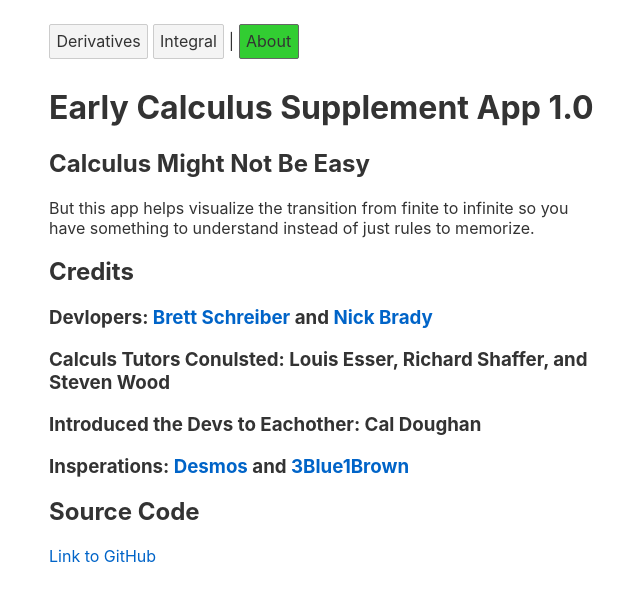
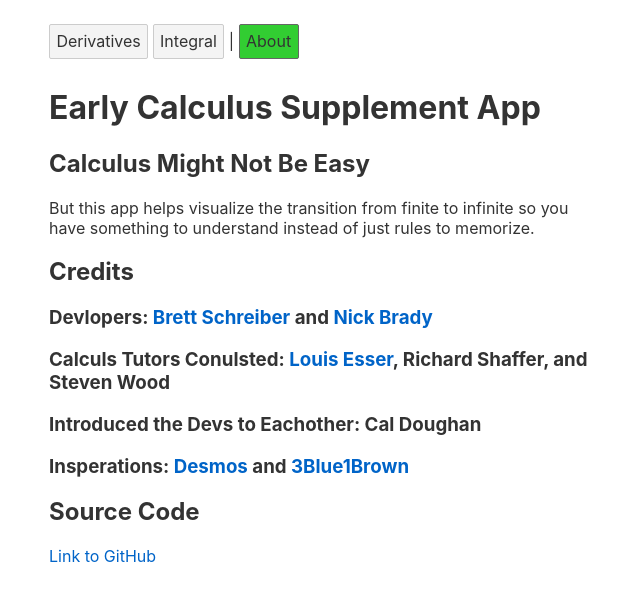
Before and after one commit to nchlsb/early-calc, a Svelte app: page / in a window 1280 px wide. Both pictures are taken after a click on the button "About". Shown: the top 600 px of the page, without its empty margins (311-951 px from the left). Built offline with nearby package versions, Linux system fonts and the light colour scheme.

Commit message:
Updated About section with link for Louis Esser page

```diff
--- a/src/App.svelte
+++ b/src/App.svelte
@@ -430,7 +430,7 @@
 			<button class={rectangleStrategy === 'Right' ? 'highlighted' : ''}  on:click={_ => rectangleStrategy = 'Right'}>Right</button>
 		{/if}
 	{:else}
-			<h1>Early Calculus Supplement App 1.0</h1>
+			<h1>Early Calculus Supplement App</h1>
 			<h2>Calculus Might Not Be Easy</h2>
 				<p>But this app helps visualize the transition from finite to infinite
 				so you have something to understand instead of just rules to memorize.</p>
@@ -439,7 +439,9 @@
 					<a href="https://github.com/schreiberbrett">Brett Schreiber</a> and
 					<a href="https://github.com/nchlsb">Nick Brady</a>
 				</h3>
-				<h3>Calculs Tutors Conulsted: Louis Esser, Richard Shaffer, and Steven Wood</h3>
+				<h3>Calculs Tutors Conulsted:
+					<a href="https://www.math.ucla.edu/~esserl/?fbclid=IwAR0lUHqLf1uoD5DgY1yz1i_zEYqAunsRI8QsSmMvilNgDQOeewqyWLS3prQ">Louis Esser</a>,
+					Richard Shaffer, and Steven Wood</h3>
 				<h3> Introduced the Devs to Eachother: Cal Doughan</h3>
 				<h3>
 					Insperations:
```
Also changed, not shown: 3 other files (tests, documents, lock files or other folders).
